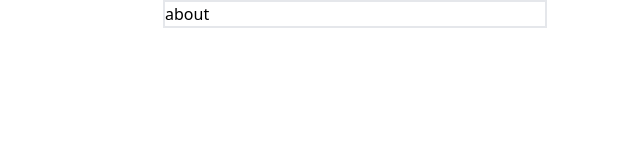
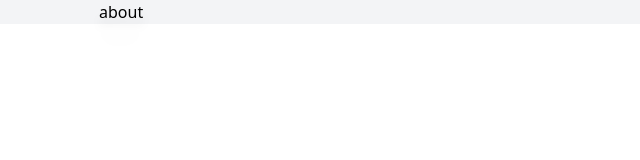
Before and after one commit to naimsolong/kad-jemputan-arif-dan-nabila, a Nuxt app: page /pengantin-lelaki in a window 1280 px wide. Shown: the top 160 px of the page, without its empty margins (285-925 px from the left). Built offline with nearby package versions, Linux system fonts and the light colour scheme.

Commit message:
Update layouts

```diff
--- a/layouts/card.vue
+++ b/layouts/card.vue
@@ -1,6 +1,6 @@
 <template>
-    <div class="w-screen">
-        <div class="w-96 mx-auto border-2">
+    <div class="w-screen bg-gray-100">
+        <div class="relative min-w-96 max-w-lg max-w-fit mx-auto drop-shadow-xl">
             <slot />
         </div>
     </div>
```
